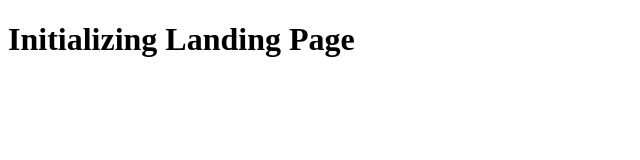
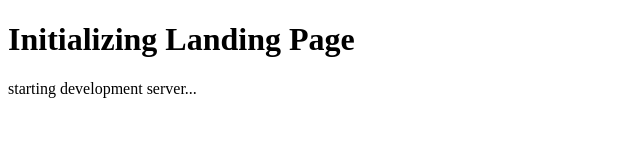
Before and after one commit to J2DevStudio/Portfolio, a plain HTML site: page index.html in a window 1280 px wide. Shown: the whole page, without its empty margins (0-640 px from the left). Drawn offline with Linux system fonts and the light colour scheme.

Commit message:
changed index

```diff
--- a/index.html
+++ b/index.html
@@ -8,5 +8,6 @@
   </head>
   <body>
     <h1>Initializing Landing Page</h1>
+    <p>starting development server...</p>
   </body>
 </html>
```
Also changed, not shown: 1 other file.
